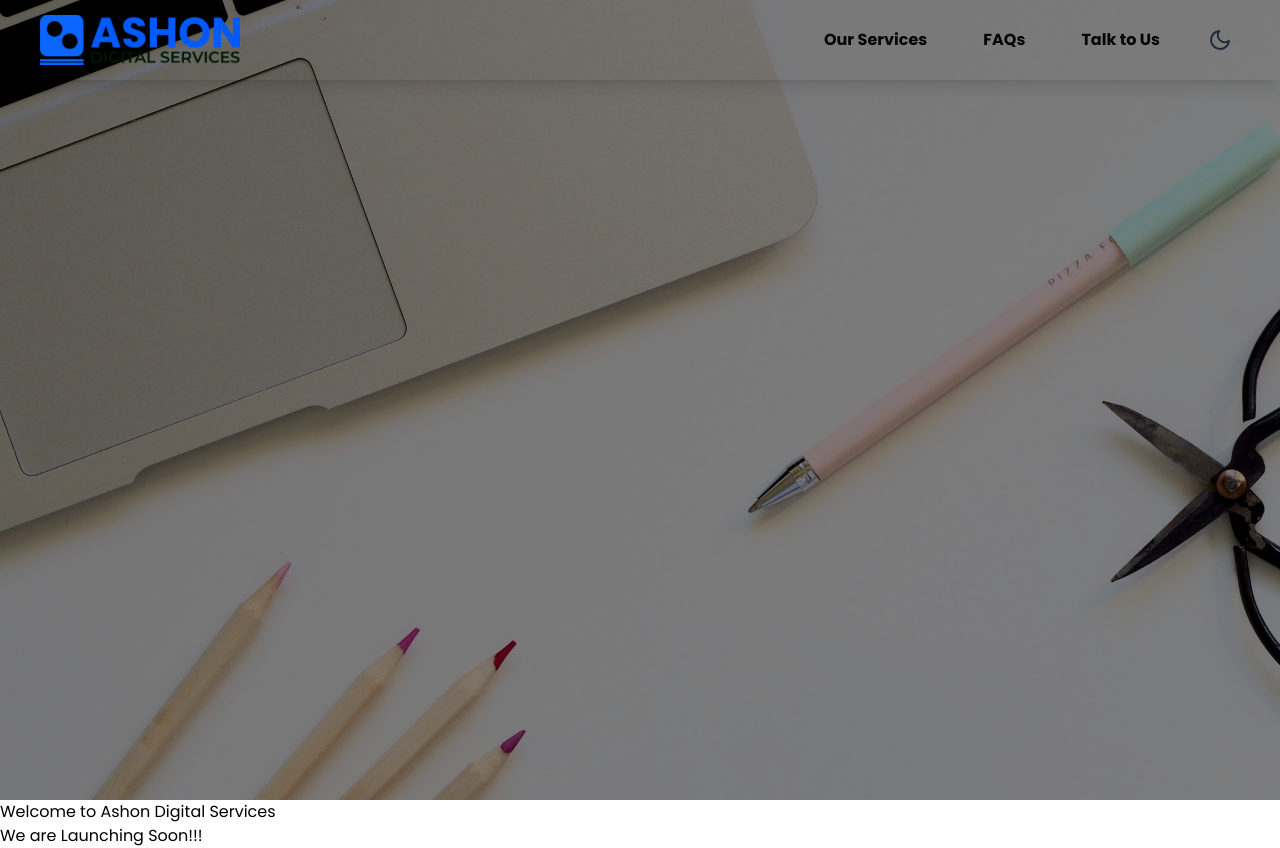
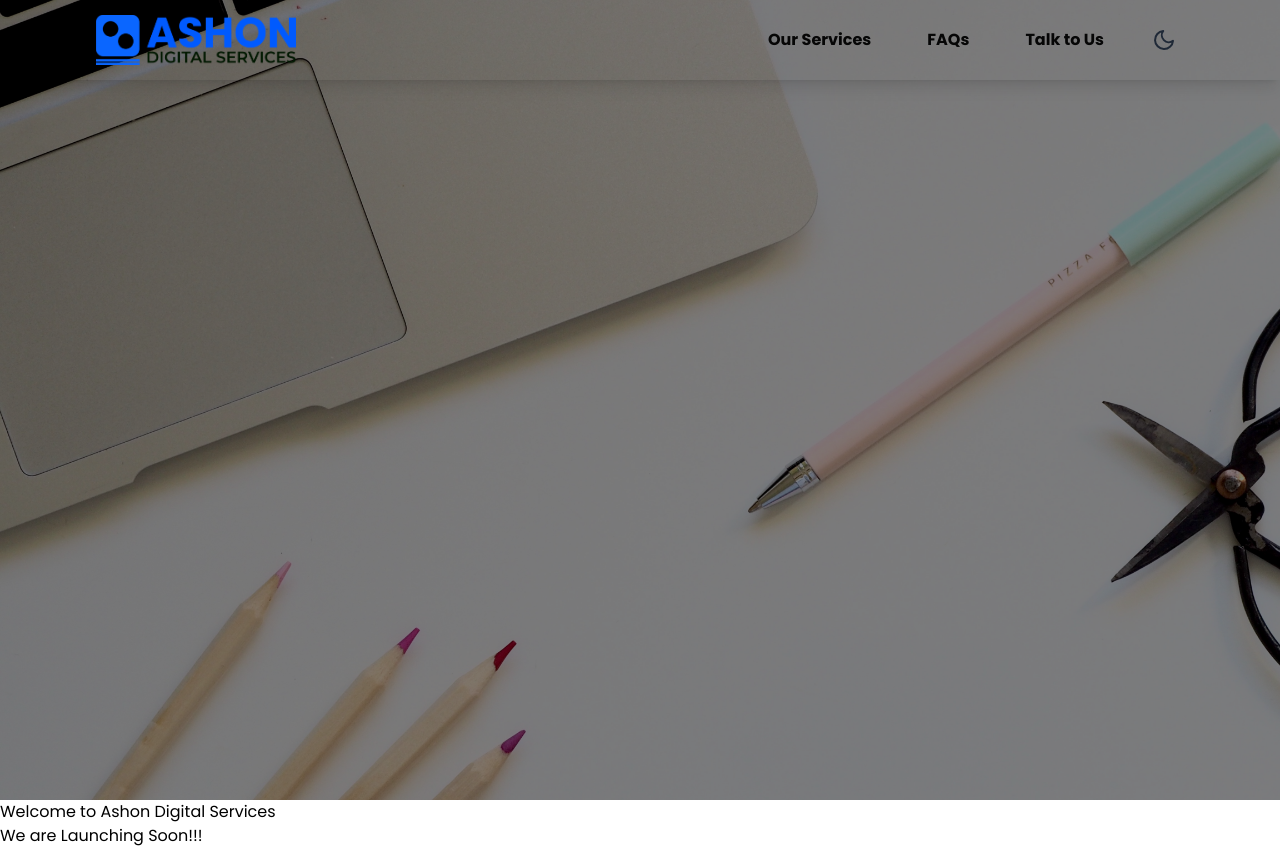
Before and after one commit to AshadeSamson/ashon-digital-services, a Next.js app: page / in a window 1280 px wide. Built offline with nearby package versions, Linux system fonts and the light colour scheme.

Commit message:
[style]: Update the header component

```diff
--- a/app/_components/_header/header.module.css
+++ b/app/_components/_header/header.module.css
@@ -1,9 +1,9 @@
 .header{
-    @apply bg-transparent fixed top-0 left-0 w-full z-50 md:top-0;
+    @apply bg-transparent fixed top-0 left-0 w-full z-50 md:top-0 shadow-lg transition-all duration-300;
 }
 
 .headerContainer{
-    @apply flex justify-between items-center !px-3 md:!px-10 !py-3 shadow-lg transition-all duration-300;
+    @apply flex justify-between items-center !px-3 md:!px-10 !py-3;
 }
 
 .nav{
--- a/app/_components/_header/header.tsx
+++ b/app/_components/_header/header.tsx
@@ -51,8 +51,9 @@ const Header = () => {
 
 
   return (
-    <header className={`${styles.header}`}>
-      <div className={`${styles.headerContainer} ${isScrolled ? 'bg-background' : 'bg-transparent'}`}>
+    <header className={`${styles.header} ${isScrolled ? 'bg-background' : 'bg-transparent'}`}>
+      <div className="container">
+      <div className={`${styles.headerContainer} }`}>
         <div className="">
             {/* Only render Image after mount */}
             {isMounted ? (
@@ -110,7 +111,7 @@ const Header = () => {
           </div>
         </div>
       </div>
-
+    </div>
     </header>
   );
 }
```
